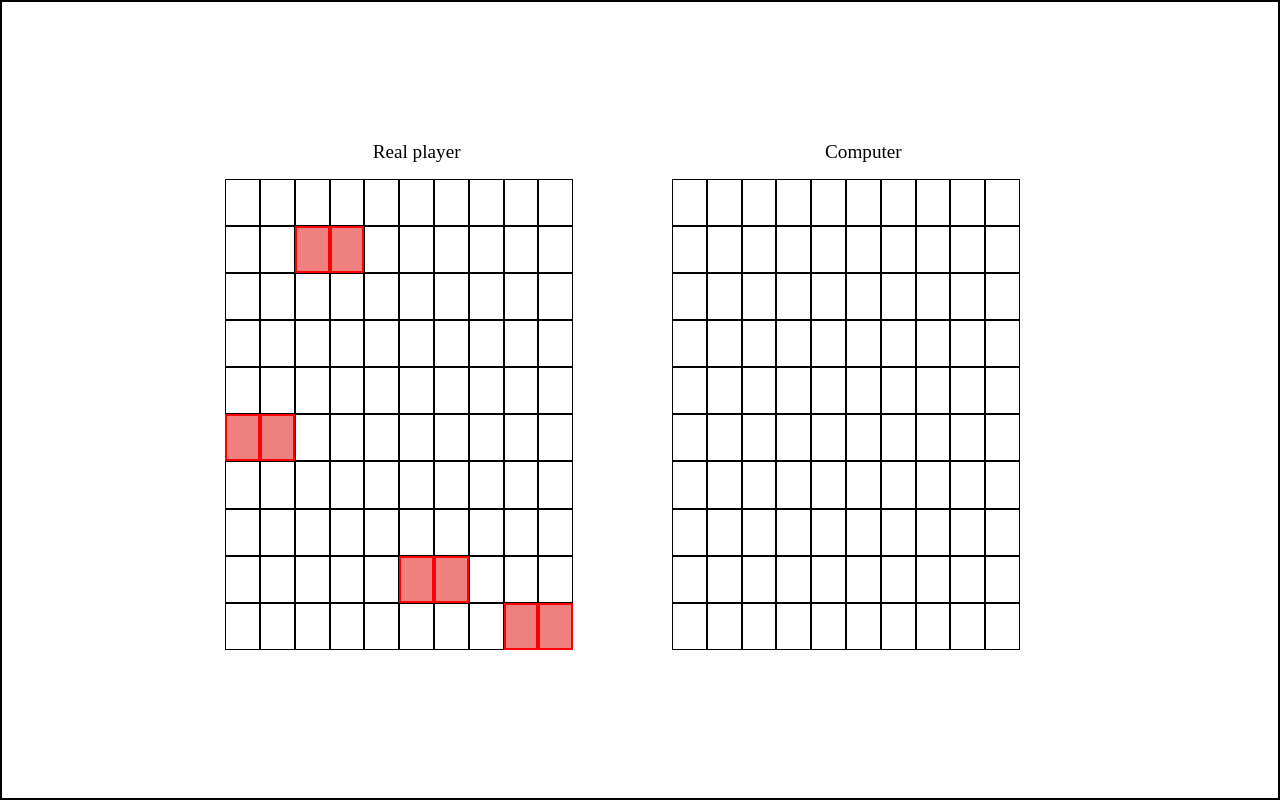
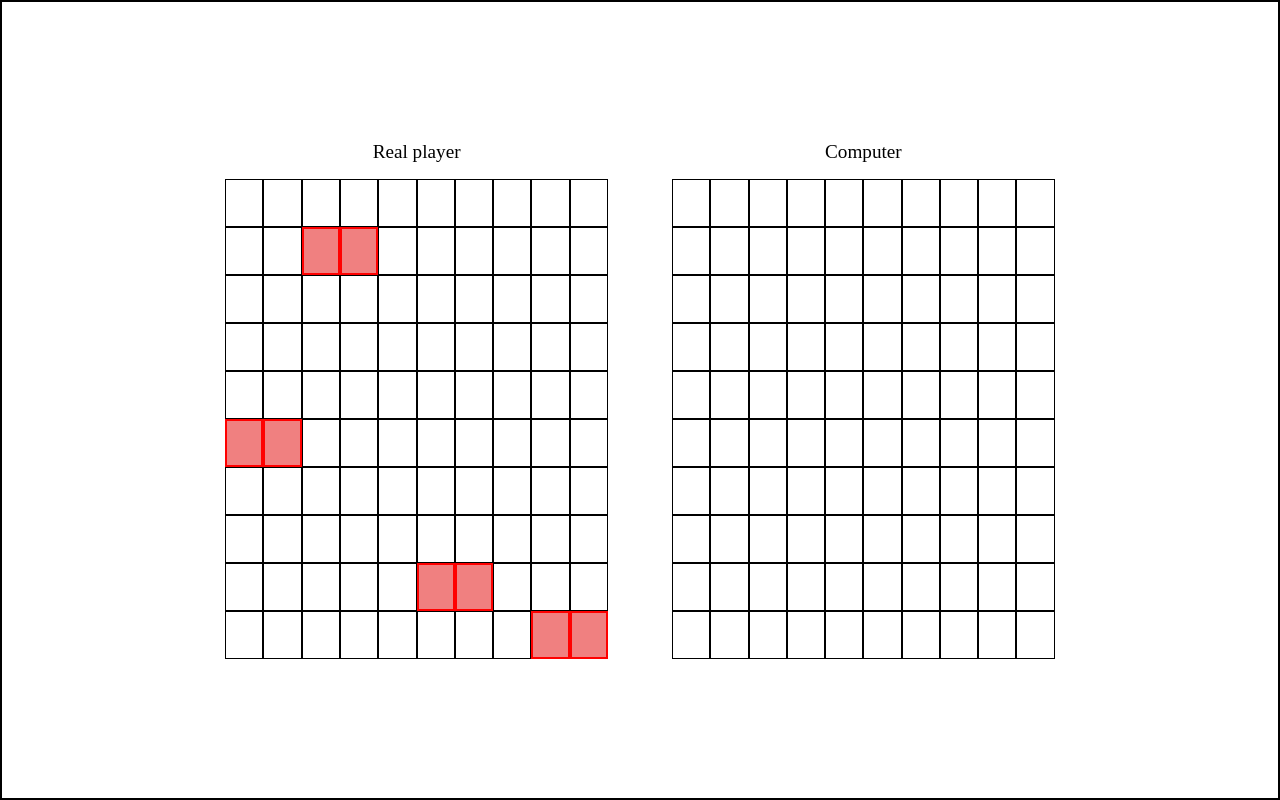
Before and after one commit to elishamutang/battleship, a website built with webpack: page src/template.html in a window 1280 px wide. Built offline with nearby package versions, Linux system fonts and the light colour scheme.

Commit message:
[update] Updated row and col widths.

```diff
--- a/src/styles.css
+++ b/src/styles.css
@@ -2,6 +2,10 @@
     margin: 0;
     padding: 0;
     box-sizing: border-box;
+}
+
+:root {
+    --totalNumOfTiles: 10;
 }
 
 html {
@@ -32,12 +36,12 @@ main {
 }
 
 .row {
-    height: calc(100% / 11);
+    height: calc(100% / var(--totalNumOfTiles));
     display: flex;
 }
 
 .loc {
-    width: calc(100% / 11);
+    width: calc(100% / var(--totalNumOfTiles));
     border: 1px solid black;
     cursor: pointer;
 
@@ -50,10 +54,6 @@ main {
 .alphabets {
     border: none;
 }
-
-/* .gameboard .row:nth-child(2) > .loc:first-child {
-    border: none;
-} */
 
 .player {
     margin-bottom: 1rem;
```
